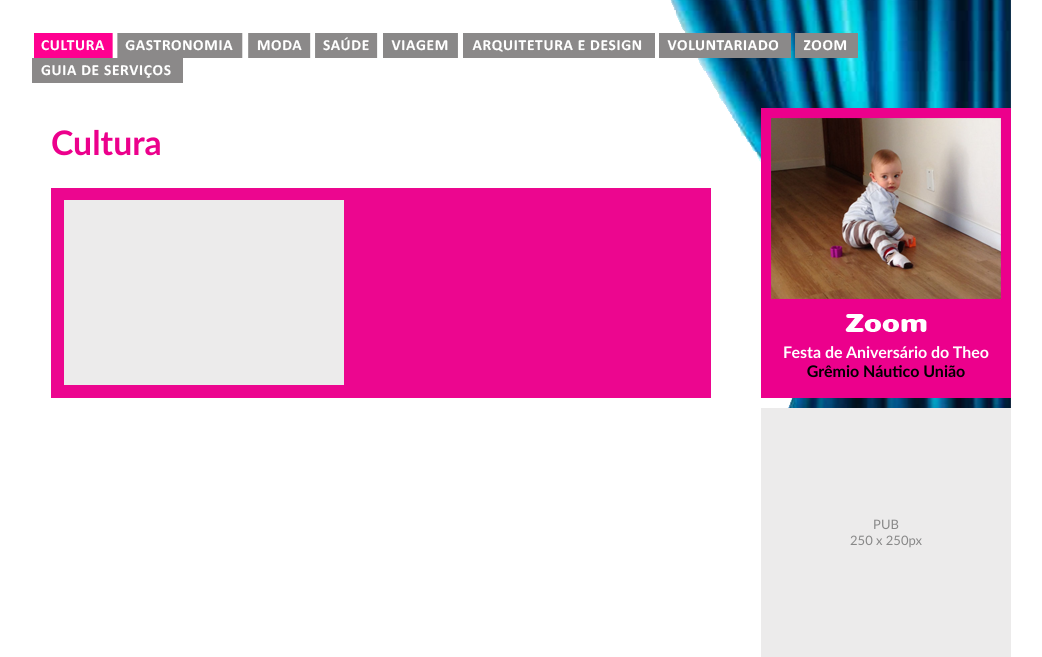
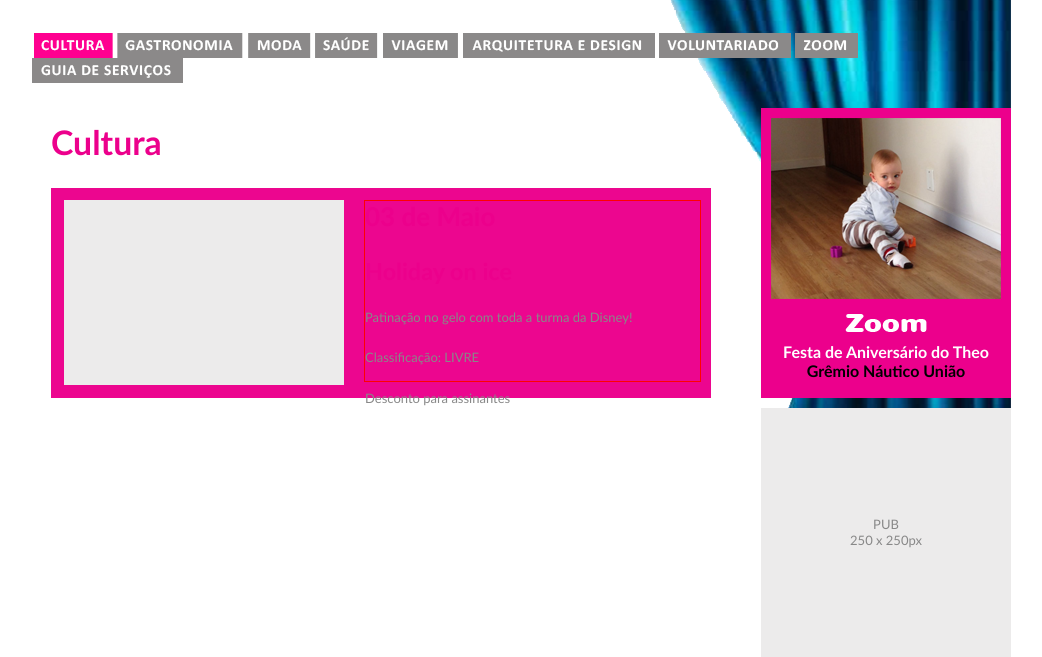
Before and after one commit to Fabio-CS/playground, a PHP site: page / in a window 1280 px wide. Shown: the part 169-826 px from the top of the page, without its empty margins (119-1161 px from the left). Run offline with PHP 8.4, Linux system fonts and the light colour scheme.

Commit message:
começando a fazer a home

```diff
--- a/css/layout.css
+++ b/css/layout.css
@@ -314,6 +314,7 @@ div:after, ol:after, form:after, ul:after, dl:after {
 .box_cultura{
     width: 660px;
     height: 210px;
+    position: absolute;
 }
 
 .destaq{
@@ -325,6 +326,15 @@ div:after, ol:after, form:after, ul:after, dl:after {
     width: 280px;
     height: 185px;
     position: absolute;
-    margin-left: 13px;
-    margin-top: 12px;
+    left: 13px;
+    top: 12px;
 }
+
+.box_cultura .texto{
+    width: 335px;
+    height: 180px;
+    border: 1px solid red;
+    position: absolute;
+    right: 10px;
+    top: 12px;
+}
--- a/index.php
+++ b/index.php
@@ -20,6 +20,14 @@
 
                         <div class="box_cultura destaq">
                             <div class="foto"></div>
+                            <div class="texto">
+                                <h2>03 de Maio</h2>
+                                <h3>Holiday on ice</h3>
+                                <p>Patinação no gelo com toda a turma da Disney!</p>
+                                <p>Classificação: LIVRE</p>
+                                <p>Desconto para assinantes</p>
+
+                            </div>
                         </div>
 
                     </div>
```
Also changed, not shown: imagens/img_infos.png (added), imagens/img_infos_rosa.png (added).
